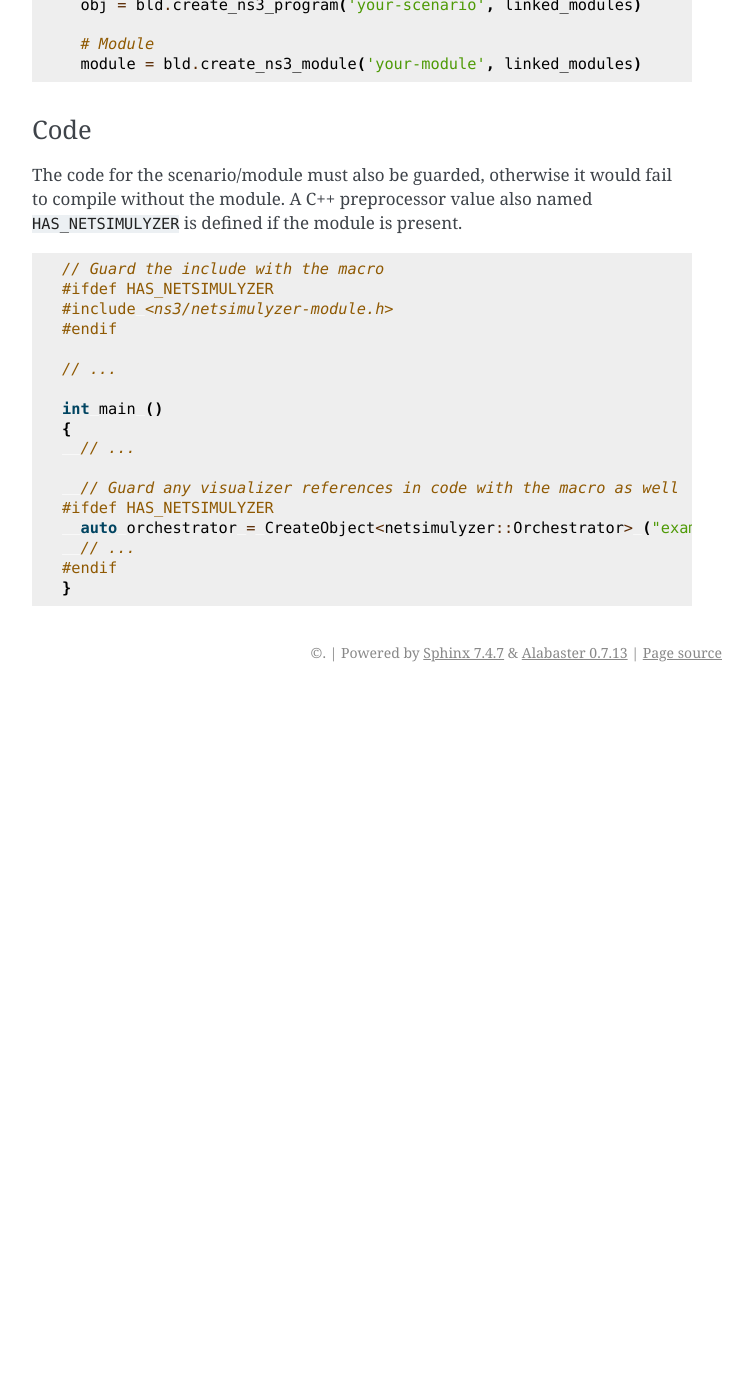
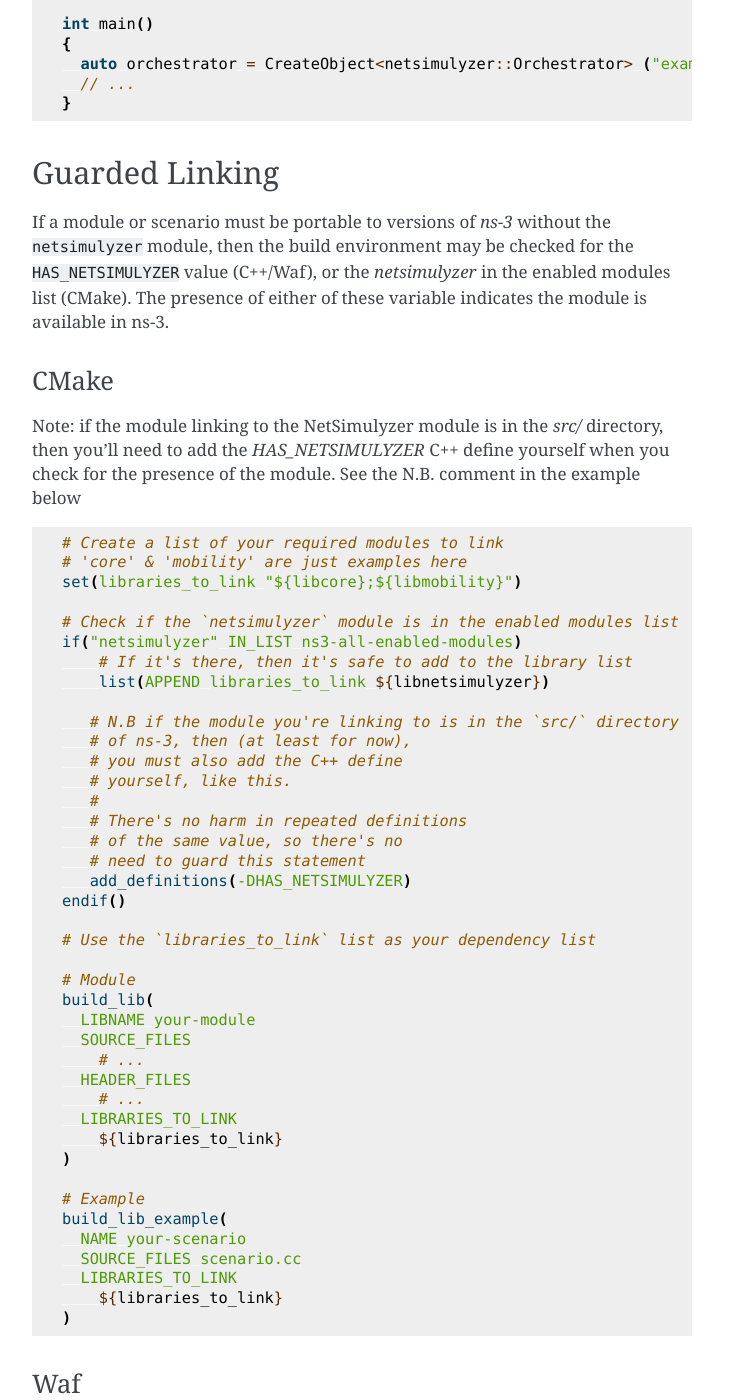
Before and after one commit to usnistgov/NetSimulyzer-ns3-module, a Sphinx documentation site: the page built from doc/source/linking-module.rst, in a window 1280 px wide and 1400 px high, scrolled down 1165 px. Shown: the whole window, without its empty margins (388-1140 px from the left). Built offline with Sphinx 7.4.7, drawn with Linux system fonts in a browser that asks for light colours; before the commit the page ends 1857 px from its top, so only the background shows below that; some of the changed text lies outside the part shown.

Commit message:
Document CMake changes
See: https://github.com/usnistgov/NetSimulyzer-ns3-module/issues/31

```diff
--- a/doc/source/linking-module.rst
+++ b/doc/source/linking-module.rst
@@ -8,6 +8,34 @@
 To link this module to another module, or an example/scenario outside of ``scratch/``
 simply add it to the list of connected modules and include it in code.
 
+CMake
+^^^^^
+.. code-block:: cmake
+
+  # Module
+  build_lib(
+    LIBNAME your-module
+    SOURCE_FILES
+      # ...
+    HEADER_FILES
+      # ...
+    LIBRARIES_TO_LINK
+      ${libnetsimulyzer}
+      # ...
+  )
+
+  # Example
+  build_lib_example(
+    NAME your-scenario
+    SOURCE_FILES scenario.cc
+    LIBRARIES_TO_LINK
+      ${libnetsimulyzer}
+      # ...
+  )
+
+
+Waf (Legacy)
+^^^^^^^^^^^^
 .. code-block:: python
 
   # Scenario
@@ -38,15 +68,66 @@
 Guarded Linking
 ---------------
 
+If a module or scenario must be portable to versions of *ns-3* without
+the ``netsimulyzer`` module, then the  build environment may be checked
+for the ``HAS_NETSIMULYZER`` value (C++/Waf), or the `netsimulyzer` in the
+enabled modules list (CMake). The presence of either of these variable indicates
+the module is available in ns-3.
+
+.. _cmake-guarded-linking:
+
+CMake
+^^^^^
+Note: if the module linking to the NetSimulyzer module is in the `src/` directory,
+then you'll need to add the `HAS_NETSIMULYZER` C++ define
+yourself when you check for the presence of the module.
+See the N.B. comment in the example below
+
+.. code-block:: cmake
+
+  # Create a list of your required modules to link
+  # 'core' & 'mobility' are just examples here
+  set(libraries_to_link "${libcore};${libmobility}")
+
+  # Check if the `netsimulyzer` module is in the enabled modules list
+  if("netsimulyzer" IN_LIST ns3-all-enabled-modules)
+      # If it's there, then it's safe to add to the library list
+      list(APPEND libraries_to_link ${libnetsimulyzer})
+
+     # N.B if the module you're linking to is in the `src/` directory
+     # of ns-3, then (at least for now),
+     # you must also add the C++ define
+     # yourself, like this.
+     #
+     # There's no harm in repeated definitions
+     # of the same value, so there's no
+     # need to guard this statement
+     add_definitions(-DHAS_NETSIMULYZER)
+  endif()
+
+  # Use the `libraries_to_link` list as your dependency list
+
+  # Module
+  build_lib(
+    LIBNAME your-module
+    SOURCE_FILES
+      # ...
+    HEADER_FILES
+      # ...
+    LIBRARIES_TO_LINK
+      ${libraries_to_link}
+  )
+
+  # Example
+  build_lib_example(
+    NAME your-scenario
+    SOURCE_FILES scenario.cc
+    LIBRARIES_TO_LINK
+      ${libraries_to_link}
+  )
+
 Waf
 ^^^
-
-If a module or scenario must be portable to versions of *ns-3* without
-the ``netsimulyzer`` module, then the  build environment may be checked
-for the ``HAS_NETSIMULYZER`` value. The presence of this variable indicates
-the module is available in ns-3.
-
-
 .. code-block:: python
 
   def build(bld):
@@ -73,6 +154,10 @@
 fail to compile without the module. A C++ preprocessor value also
 named ``HAS_NETSIMULYZER`` is defined if the module is present.
 
+Note, if you're using CMake and the module is in the ``src/`` directory, you may have to add
+this definition yourself (``scratch/`` and module examples are fine).
+See :ref:`the CMake Guarded Linking section <cmake-guarded-linking>` for an example of this.
+
 .. code-block:: C++
 
   // Guard the include with the macro
```
Also changed, not shown: other parts of doc/source/linking-module.rst (+2 -0 lines), README.md (+100 -12 lines).
